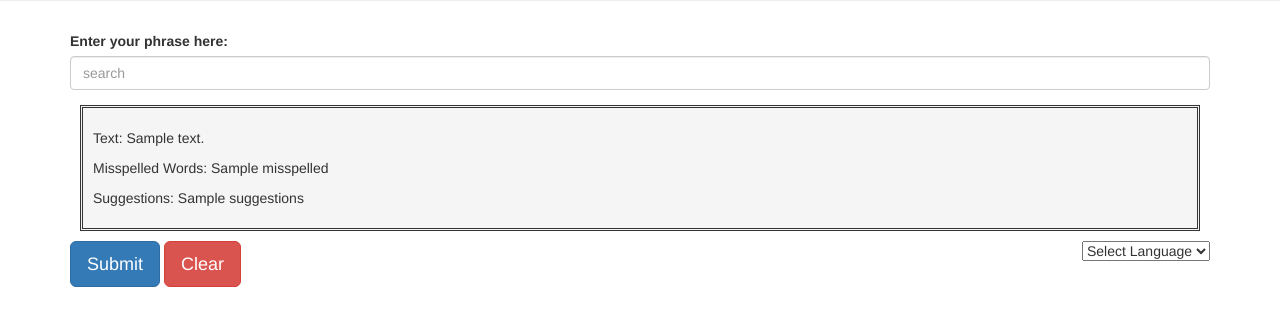
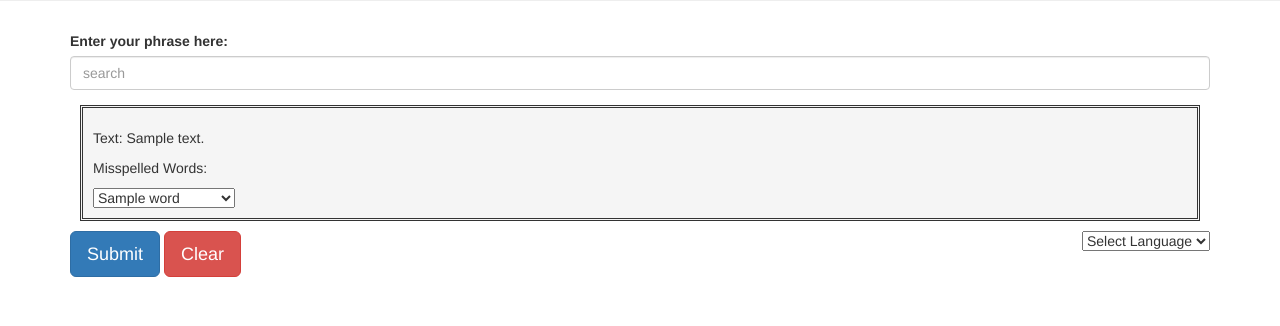
Before and after one commit to cemilcan98/CSCI-5030-Team-7, a Flask app: template templates/index.html in a window 1280 px wide. Shown: the part 214-540 px from the top of the page. Run offline with Flask 2, Linux system fonts and the light colour scheme; the template is opened without the code that fills it: most values are stand-ins (such as "Sample title", 1, 10 or a date in 2020); some libraries are stand-ins or nearby versions.

Commit message:
Changed misspelled words to a dropdown list in order to let the user choose the word they want from the suggestion list. 03/10/2021

```diff
--- a/application.py
+++ b/application.py
@@ -1,3 +1,4 @@
+from os import terminal_size
 from flask import Flask, flash, jsonify, redirect, render_template, request, session
 from flask_session import Session
 from hunspell import Hunspell
@@ -7,7 +8,6 @@ app = Flask(__name__, template_folder="templates")
 app.config["TEMPLATES_AUTO_RELOAD"] = True
 
 h = Hunspell()
-
 
 @app.route("/", methods=["GET", "POST"])
 def index():
@@ -22,14 +22,14 @@ def index():
                 if element in punc:
                     text = text.replace(element, "")
             words = text.split()
-            suggestions = []
             misspelled = []
             for word in words:
                 if h.spell(word) == True:
                     continue
-                suggest = h.suggest(word)
                 misspelled.append(word)
-                suggestions.append(suggest)
+            suggestions = dict.fromkeys(misspelled)
+            for key in suggestions:
+                suggestions[key] = h.suggest(key)
 
             return render_template("/index.html", text=text, misspelled=misspelled, suggestions=suggestions)
 
@@ -41,4 +41,5 @@ def index():
 
 
 if __name__ == "__main__":
+
     app.run()
--- a/templates/index.html
+++ b/templates/index.html
@@ -26,8 +26,15 @@
             <div class="output_class">
                 <p>{{error}}</p>
                 <p id="text">Text: {{text}}</p>
-                <p id="misspelled">Misspelled Words: {{misspelled}}</p>
-                <p id="suggestions">Suggestions: {{suggestions}}</p>
+                <p id="misspelled">Misspelled Words:</p>
+                {% for word in misspelled %}
+                <select>
+                    <option value="" disabled selected>{{word}}</option>
+                    {% for key in suggestions[word] %}
+                    <option value = {{key}}>{{key}}</option>
+                    {% endfor %}
+                </select>
+                {% endfor %}
             </div>
             <button type="submit" name = "submit_button" class="btn btn-primary btn-lg" value = "submit">Submit</button>
             <button type="submit" name = "submit_button" class="btn btn-danger btn-lg" value = "clear">Clear</button>
```
